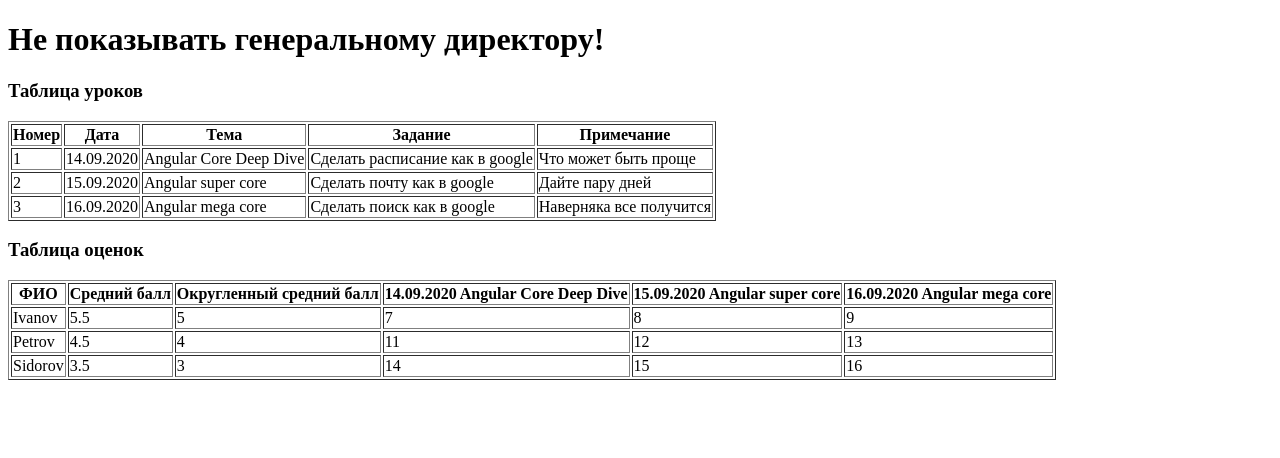
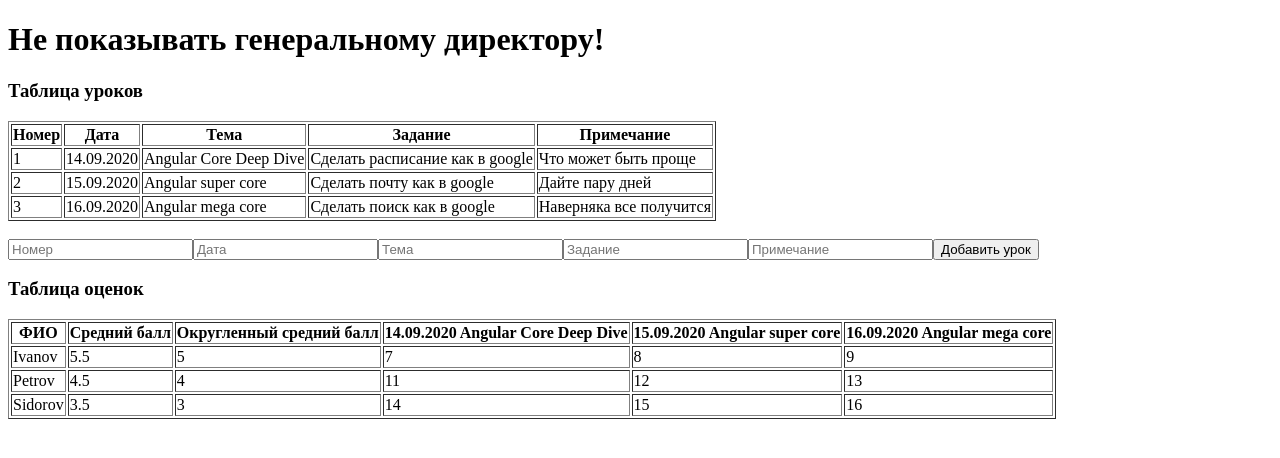
Before and after one commit to AnR31/tables, an Angular app: page / in a window 1280 px wide. Shown: the top 458 px of the page. Built offline with nearby package versions, Linux system fonts and the light colour scheme.

Commit message:
adding don't work yet

```diff
--- a/src/app/basic/basic.component.html
+++ b/src/app/basic/basic.component.html
@@ -18,6 +18,17 @@
         </tr>
     </ng-container>
 </table>
+
+
+    <br>
+    <input type="text" placeholder="Номер" #nmbr>
+    <input type="text" placeholder="Дата" #dt>
+    <input type="text" placeholder="Тема" #tpc>
+    <input type="text" placeholder="Задание" #hmwrk>
+    <input type="text" placeholder="Примечание" #nt>
+    <button (click)="onClick($event)">Добавить урок</button>
+
+
 
 <h3>Таблица оценок</h3>
 <table border="1">
--- a/src/app/basic/basic.component.ts
+++ b/src/app/basic/basic.component.ts
@@ -1,4 +1,10 @@
-import { Component, OnInit } from '@angular/core';
+import {
+  Component,
+  OnInit,
+  ViewChild,
+  ElementRef,
+  AfterViewInit,
+} from '@angular/core';
 import { LESSONS } from 'src/db-data';
 import { GRADES } from 'src/db-data';
 
@@ -7,11 +13,35 @@ import { GRADES } from 'src/db-data';
   templateUrl: './basic.component.html',
   styles: [],
 })
-export class BasicComponent {
+export class BasicComponent implements AfterViewInit {
   LESSONS;
   GRADES;
   constructor() {
     this.LESSONS = LESSONS;
     this.GRADES = GRADES;
   }
+
+  @ViewChild('nmbr')
+  nmbr: ElementRef;
+
+  @ViewChild('dt')
+  dt: ElementRef;
+
+  @ViewChild('tpc')
+  tpc: ElementRef;
+
+  @ViewChild('hmwrk')
+  hmwrk: ElementRef;
+
+  @ViewChild('nt')
+  nt: ElementRef;
+
+  onClick($event) {
+    console.log(this.nt.nativeElement.value);
+    this.LESSONS.push('this.nmbr', 'this.dt', 'this.tpc', 'this.hmwrk', 'this.nt')
+  }
+
+  ngAfterViewInit() {
+    //console.log(this.nt.nativeElement);
+  }
 }
```
